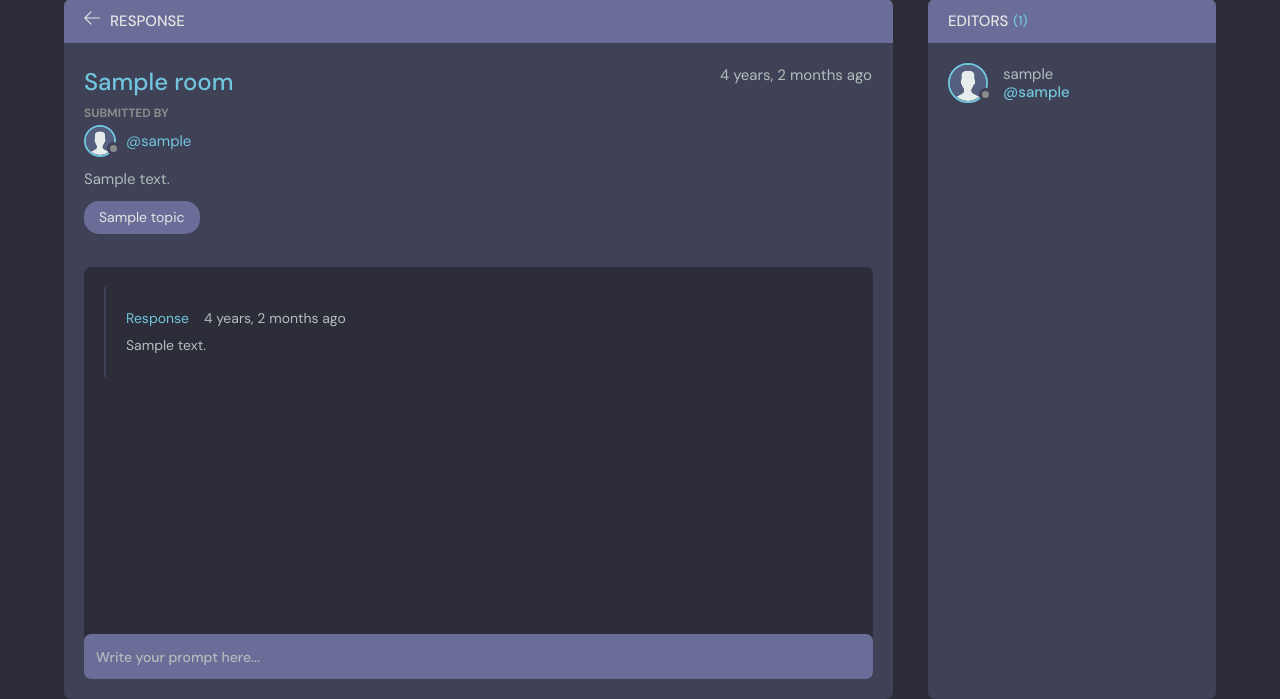
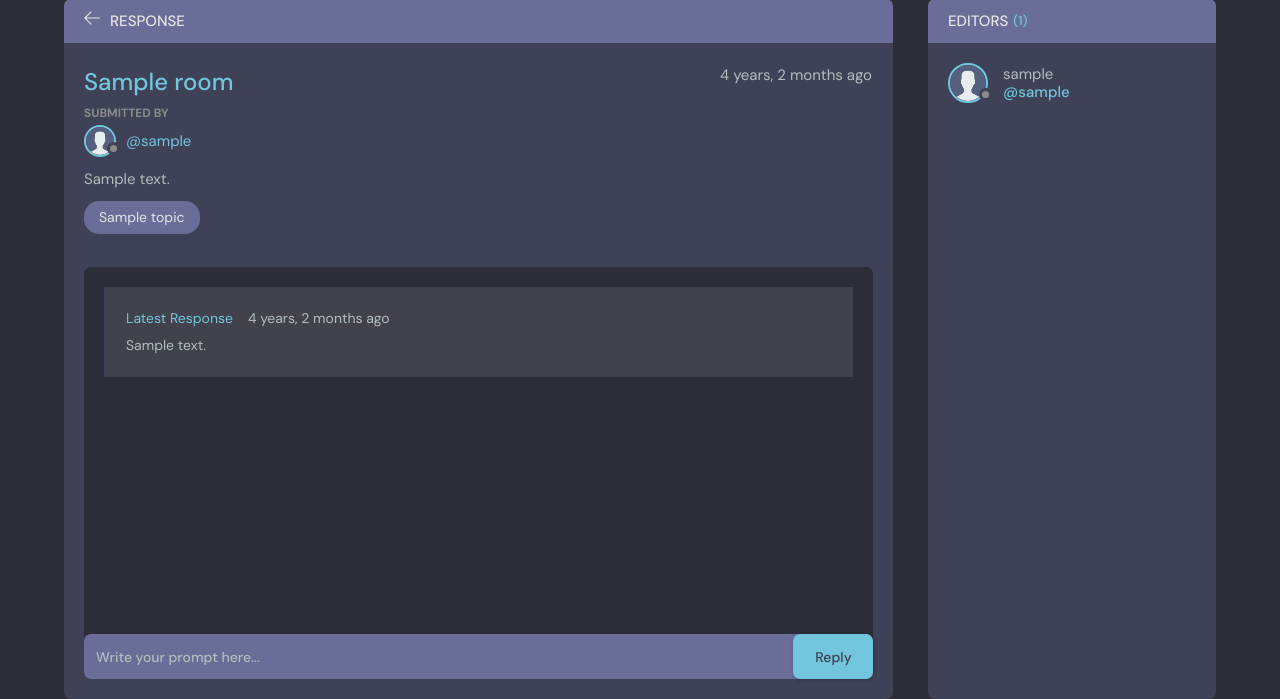
Before and after one commit to M3X1CO/Exchange, a Django app: page /room/1/ in a window 1280 px wide. Shown: the part 101-800 px from the top of the page. Run offline with Django 5.2, Linux system fonts and the light colour scheme; tables that the repository leaves empty hold one stand-in row (values such as "Sample post").

Commit message:
Update room.html
added a reply button in the reply textbox
added a highlight that highlights the latest response from ai

```diff
--- a/base/templates/base/room.html
+++ b/base/templates/base/room.html
@@ -84,11 +84,11 @@
         <div class="room__conversation">
           <div class="threads scroll">
             {% for message in room_messages %}
-            <div class="thread">
+            <div class="thread" {% if forloop.first %} style = "background-color: rgba(255, 255, 255, 0.1)"{% endif %}>
               <div class="thread__top">
                 <div class="thread__author">
                   <a href="{% url 'user-profile' message.user.id %}" class="thread__authorInfo">
-                    <span>Response</span>
+                    <span>{% if forloop.first %}Latest{% endif %} Response</span>
                   </a>
                   <span class="thread__date">{{message.created|timesince}} ago</span>
                 </div>
@@ -116,7 +116,12 @@
       <div class="room__message">
         <form action="" method="POST" enctype="multipart/form-data">
         {% csrf_token %}
-        <input name="body" placeholder="Write your prompt here..." /></form>
+        <div class="form__action">
+          <button class="btn btn--main" type="submit" style="position: fixed; z-index: 100; resize: none;border: none; outline: none;
+            border-radius: 0.7rem; height: 4.5rem; width: 8rem; margin-top: -1rem; padding: 1.2rem; justify-content: center; font-size: 1.4rem; font-weight: 500;">Reply</button>
+        </div>
+        <input name="body" placeholder="Write your prompt here..." required/>
+      </form>
       </div>
     </div>
     <!-- Room End -->
```
